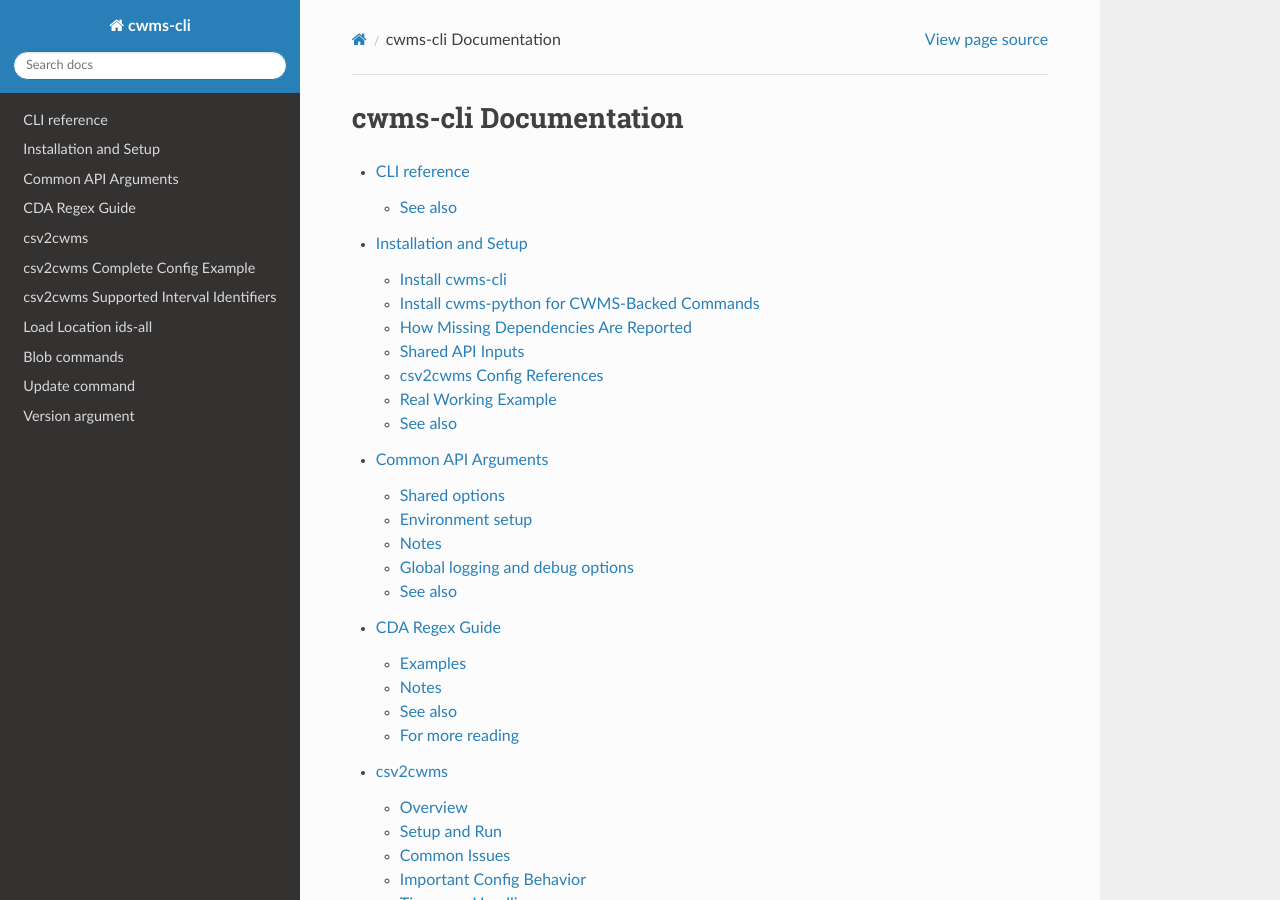
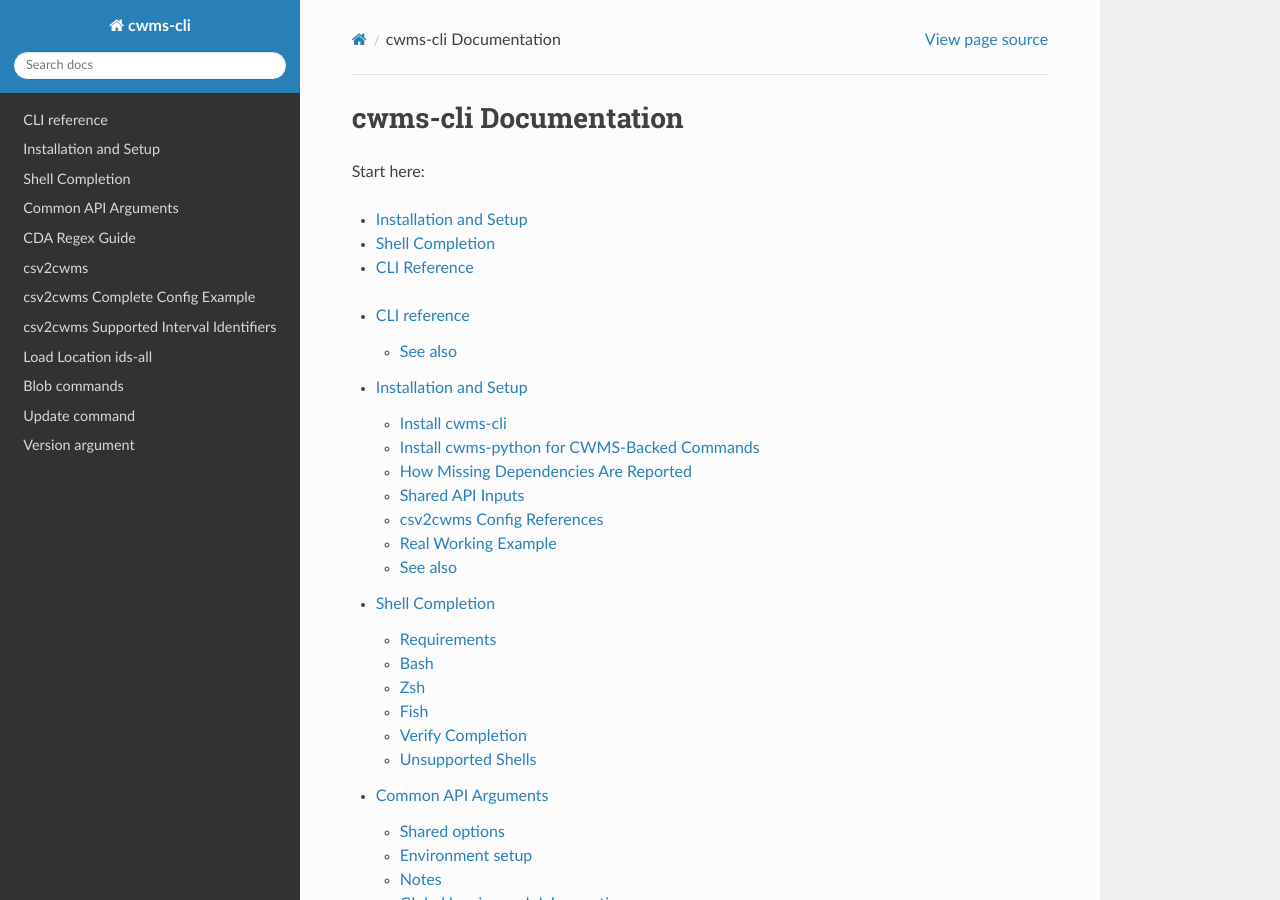
Before and after one commit to HydrologicEngineeringCenter/cwms-cli, a Sphinx documentation site: the page built from docs/index.rst, in a window 1280 px wide and 900 px high. Built offline with Sphinx 7.4.7 and the Read the Docs theme 3.1.0, drawn with Linux system fonts in a browser that asks for light colours.

Commit message:
Add shell completion for click to rtd

```diff
--- a/docs/cli.rst
+++ b/docs/cli.rst
@@ -4,6 +4,7 @@ CLI reference
 See also
 --------
 
+- :doc:`Shell Completion <cli/shell_completion>`
 - :doc:`csv2cwms <cli/csv2cwms>`
 - :doc:`CDA Regex Guide <cli/cda_regex>`
 - :doc:`load location ids-all <cli/load_location_ids_all>`
--- a/docs/cli/setup.rst
+++ b/docs/cli/setup.rst
@@ -12,6 +12,9 @@ Install the base CLI package:
 .. code-block:: bash
 
    pip install cwms-cli
+
+After installation, see :doc:`Shell Completion <shell_completion>` if you want
+tab completion for supported shells.
 
 Some commands require additional libraries that are not installed with the base
 package. You will be alerted to missing dependencies if you try to run a
@@ -115,6 +118,7 @@ look correct before you point the command at a production config.
 See also
 --------
 
+- :doc:`Shell Completion <shell_completion>`
 - :doc:`csv2cwms <csv2cwms>`
 - :doc:`Common API Arguments <api_arguments>`
 - :doc:`Complete config example <csv2cwms_complete_config>`
--- a/docs/index.rst
+++ b/docs/index.rst
@@ -1,11 +1,18 @@
 cwms-cli Documentation
 ======================
+
+Start here:
+
+- :doc:`Installation and Setup <cli/setup>`
+- :doc:`Shell Completion <cli/shell_completion>`
+- :doc:`CLI Reference <cli>`
 
 .. toctree::
    :maxdepth: 2
 
    cli
    cli/setup
+   cli/shell_completion
    cli/api_arguments
    cli/cda_regex
    cli/csv2cwms
```
Also changed, not shown: docs/cli/shell_completion.rst (added, +107 -0 lines).
